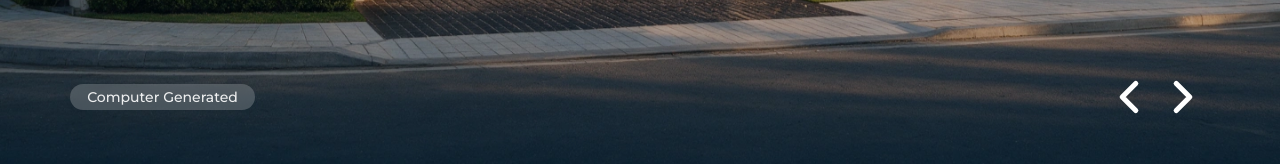
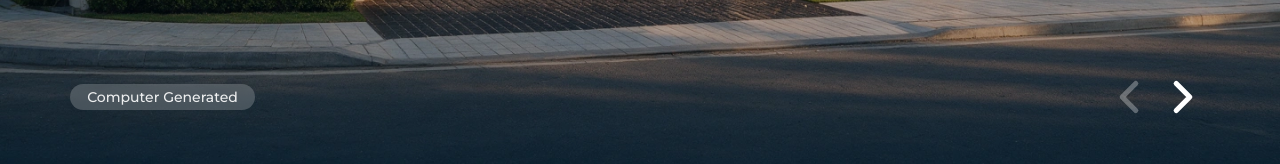
Before and after one commit to Surat-Infotech/kapuria-developers, a Next.js app: page /our-projects/the-palatial-arc in a window 1280 px wide. Shown: the part 636-800 px from the top of the page. Built offline with nearby package versions, Linux system fonts and the light colour scheme; a web font is replaced by a local one.

Commit message:
WD-3144 remove loop option from embla carousel initialization in hero gallery section

```diff
--- a/src/app/our-projects/[slug]/_sections/hero-gallery.jsx
+++ b/src/app/our-projects/[slug]/_sections/hero-gallery.jsx
@@ -13,7 +13,7 @@ const DISCLAIMER = "Computer Generated";
 // Full-bleed banner. It sits under the fixed header, which is why the badge and
 // the arrows are pinned to the bottom edge rather than the top.
 export default function HeroGallerySection({ project, images }) {
-  const [emblaRef, emblaApi] = useEmblaCarousel({ loop: true });
+  const [emblaRef, emblaApi] = useEmblaCarousel();
 
   return (
     <div className="relative">
```
